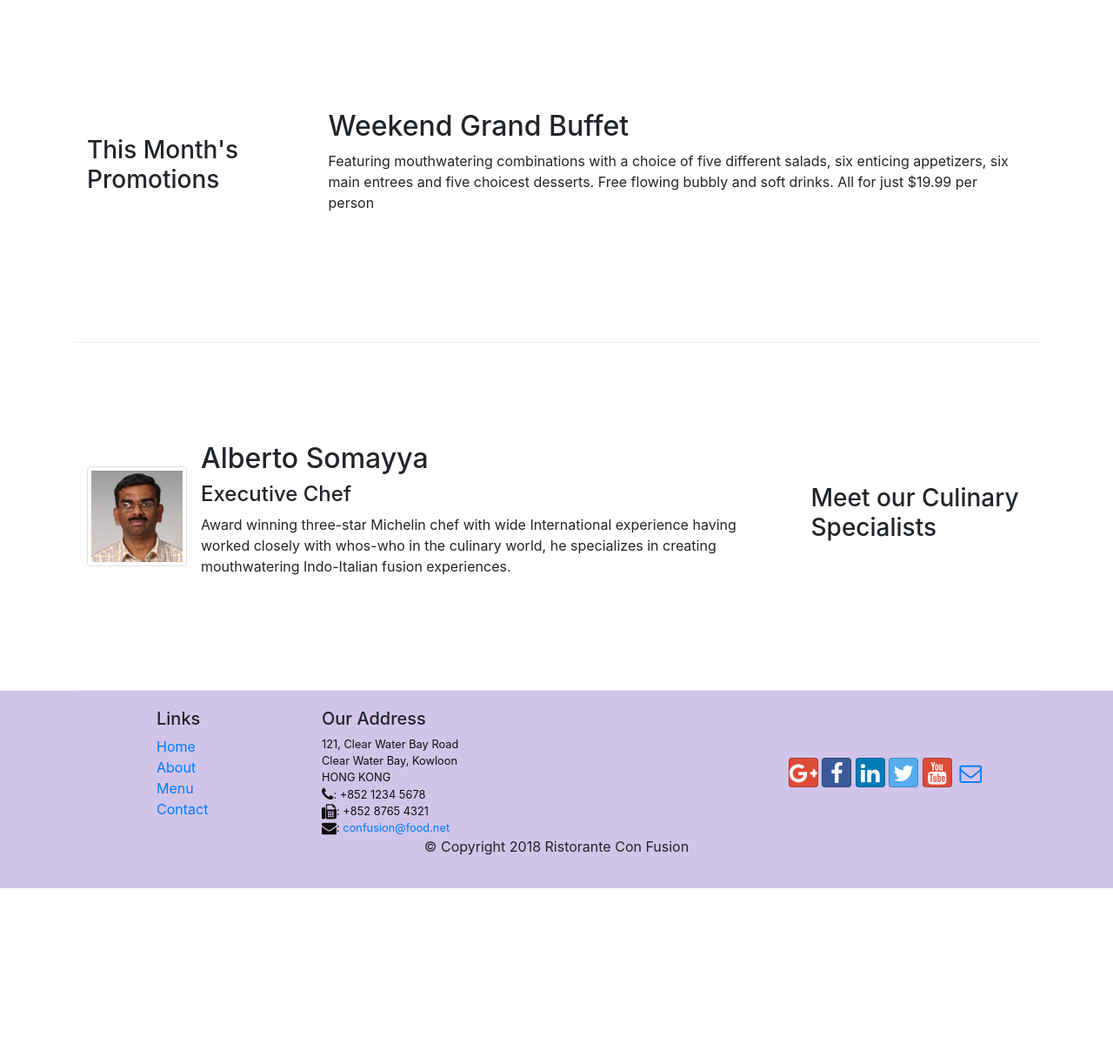
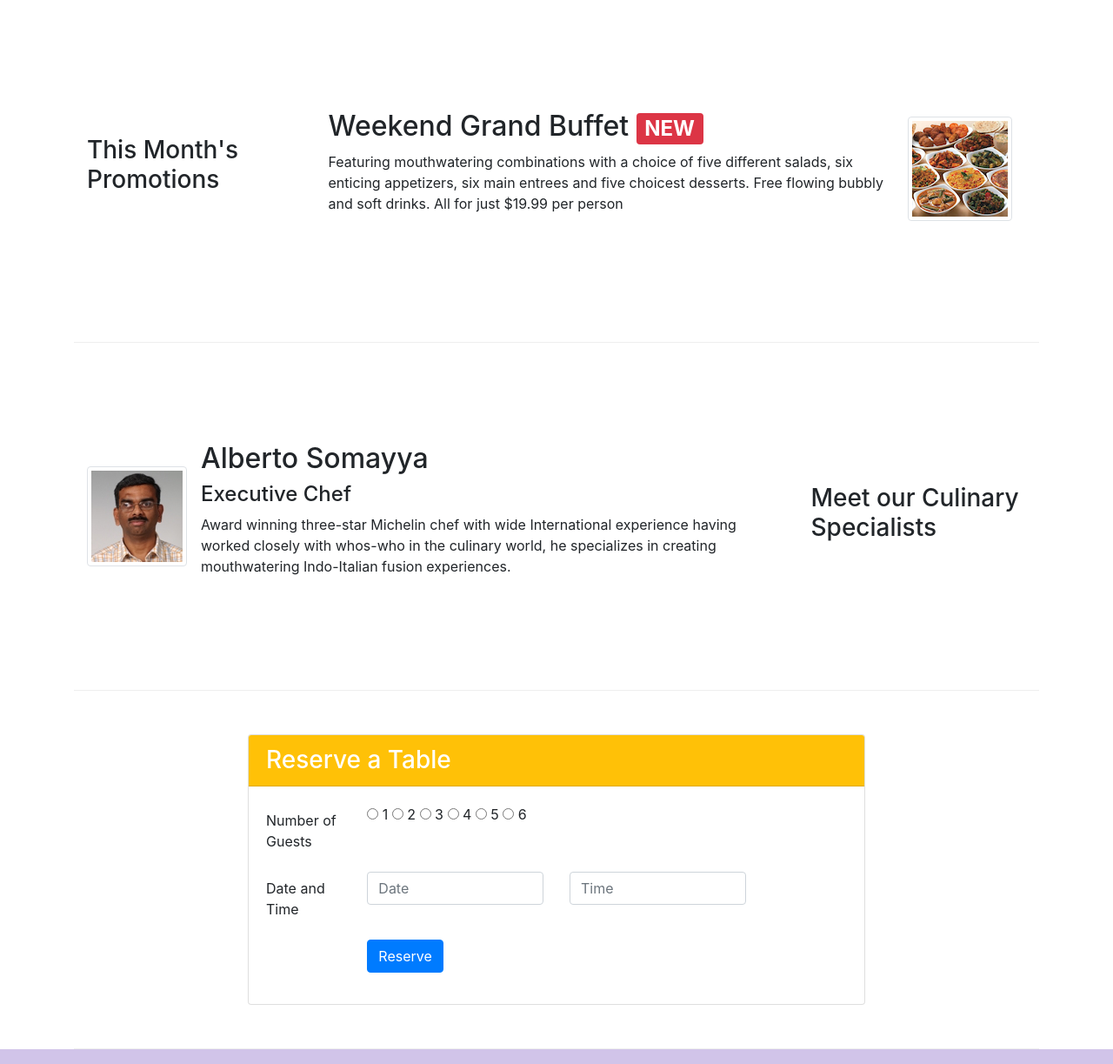
Before and after one commit to FrancoCaffiero/conFusion, a website: page index.html in a window 1280 px wide. Shown: the part 740-1963 px from the top of the page at 87% size. Before the commit the page ends 1761 px from the top, so only its background shows below. Drawn offline with nearby package versions, Linux system fonts and the light colour scheme.

Commit message:
Assignment 2

```diff
--- a/index.html
+++ b/index.html
@@ -76,8 +76,12 @@
               your culinary senses!
             </p>
           </div>
-          <div class="col-12 col-sm align-self-center">
+          <div class="col-12 col-sm-3 align-self-center">
             <img src="img/logo.png" class="img-fluid" />
+          </div>
+          <div class="col-12 col-sm-3 align-self-center">
+            <a class="btn btn-block btn-warning btn-sm" href="#reserveForm">Reserve Table</a
+            >
           </div>
         </div>
       </div>
@@ -111,17 +115,28 @@
       </div>
 
       <div class="row row-content align-items-center">
-        <div class="col-12 col-sm-4 col-md-3">
+        <div class="col-12 col-sm-4 col-md-3 order-sm-first">
           <h3>This Month's Promotions</h3>
         </div>
         <div class="col col-sm col-md">
-          <h2>Weekend Grand Buffet</h2>
-          <p class="d-none d-sm-block">
-            Featuring mouthwatering combinations with a choice of five different
-            salads, six enticing appetizers, six main entrees and five choicest
-            desserts. Free flowing bubbly and soft drinks. All for just $19.99
-            per person
-          </p>
+          <div class="media">
+            <img
+              class="d-flex mr-3 img-thumbnail align-self-center order-last"
+              src="img/buffet.png"
+              alt="Uthappizza"
+            />
+            <div class="media-body">
+              <h2 class="mt-0">
+                Weekend Grand Buffet <span class="badge badge-danger">NEW</span>
+              </h2>
+              <p class="d-none d-sm-block">
+                Featuring mouthwatering combinations with a choice of five
+                different salads, six enticing appetizers, six main entrees and
+                five choicest desserts. Free flowing bubbly and soft drinks. All
+                for just $19.99 per person
+              </p>
+            </div>
+          </div>
         </div>
       </div>
 
@@ -145,6 +160,61 @@
                 world, he specializes in creating mouthwatering Indo-Italian
                 fusion experiences.
               </p>
+            </div>
+          </div>
+        </div>
+      </div>
+      <div class="row row-content">
+        <div class="col-12 col-sm-8 offset-sm-2">
+          <div class="card">
+            <h3 class="card-header bg-warning text-white">
+              Reserve a Table
+            </h3>
+            <div class="card-body">
+              <form id="reserveForm">
+                <div class="form-group row">
+                  <label class="col-md-2 col-form-label"
+                    >Number of Guests</label
+                  >
+                  <div class="col-md-10">
+                      <label><input type="radio" value="1" name="guests"/> 1</label>
+                      <label><input type="radio" value="2" name="guests"/> 2</label>
+                      <label><input type="radio" value="3" name="guests"/> 3</label>
+                      <label><input type="radio" value="4" name="guests"/> 4</label>
+                      <label><input type="radio" value="5" name="guests"/> 5</label>
+                      <label><input type="radio" value="6" name="guests"/> 6</label>
+                  </div>
+                </div>
+                <div class="form-group row">
+                  <label for="date" class="col-md-2 col-form-label"
+                    >Date and Time</label
+                  >
+                  <div class="col-md-4">
+                    <input
+                      type="text"
+                      class="form-control"
+                      id="date"
+                      name="date"
+                      placeholder="Date"
+                    />
+                  </div>
+                  <div class="col-md-4">
+                    <input
+                      type="text"
+                      class="form-control"
+                      id="time"
+                      name="time"
+                      placeholder="Time"
+                    />
+                  </div>
+                </div>
+                <div class="form-group row">
+                  <div class="col-10 offset-md-2">
+                  <button type="submit" class="btn btn-primary">Reserve</button>
+                </div>
+                  </div>
+                </div>
+              </form>
             </div>
           </div>
         </div>
```
